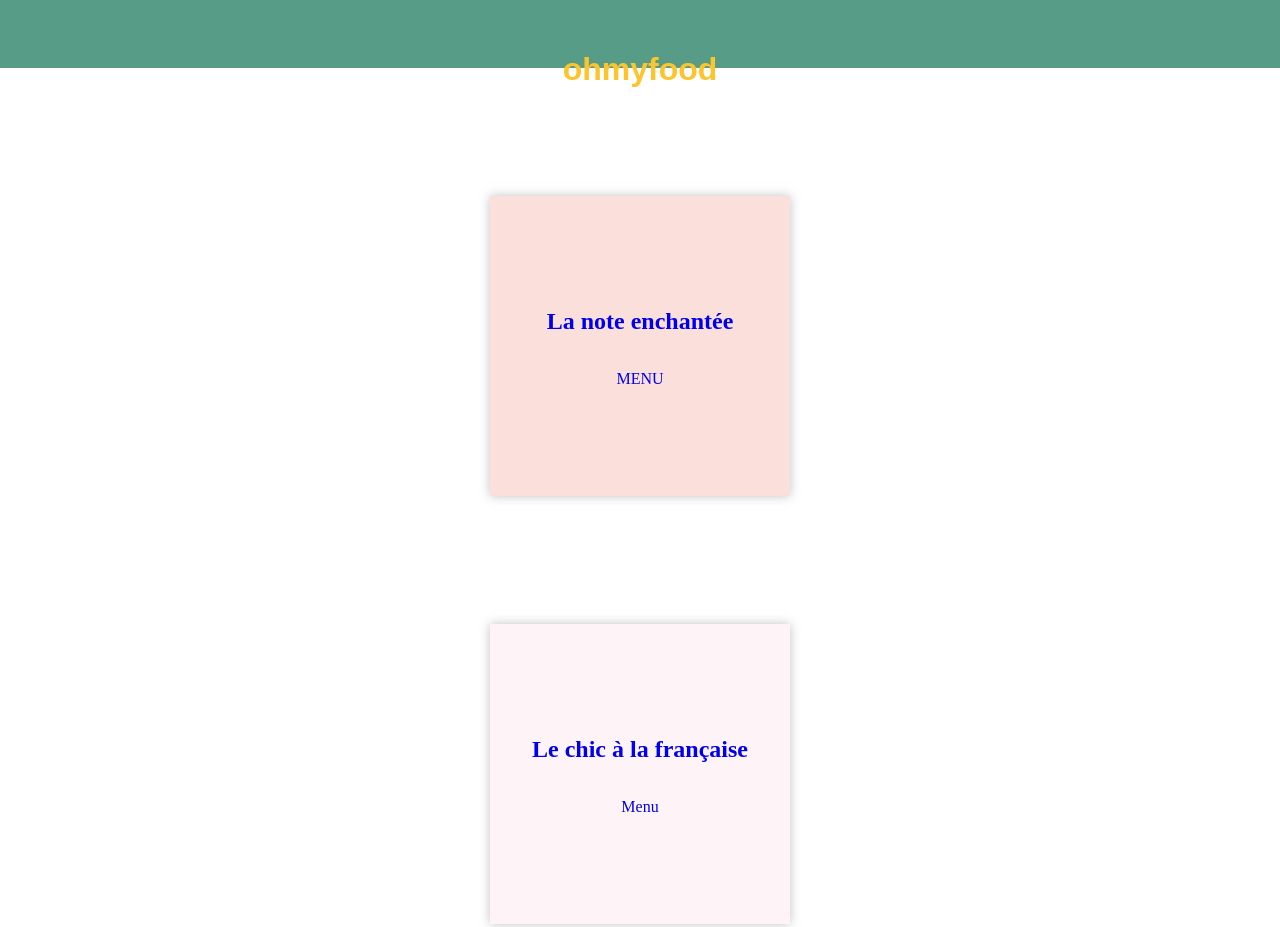
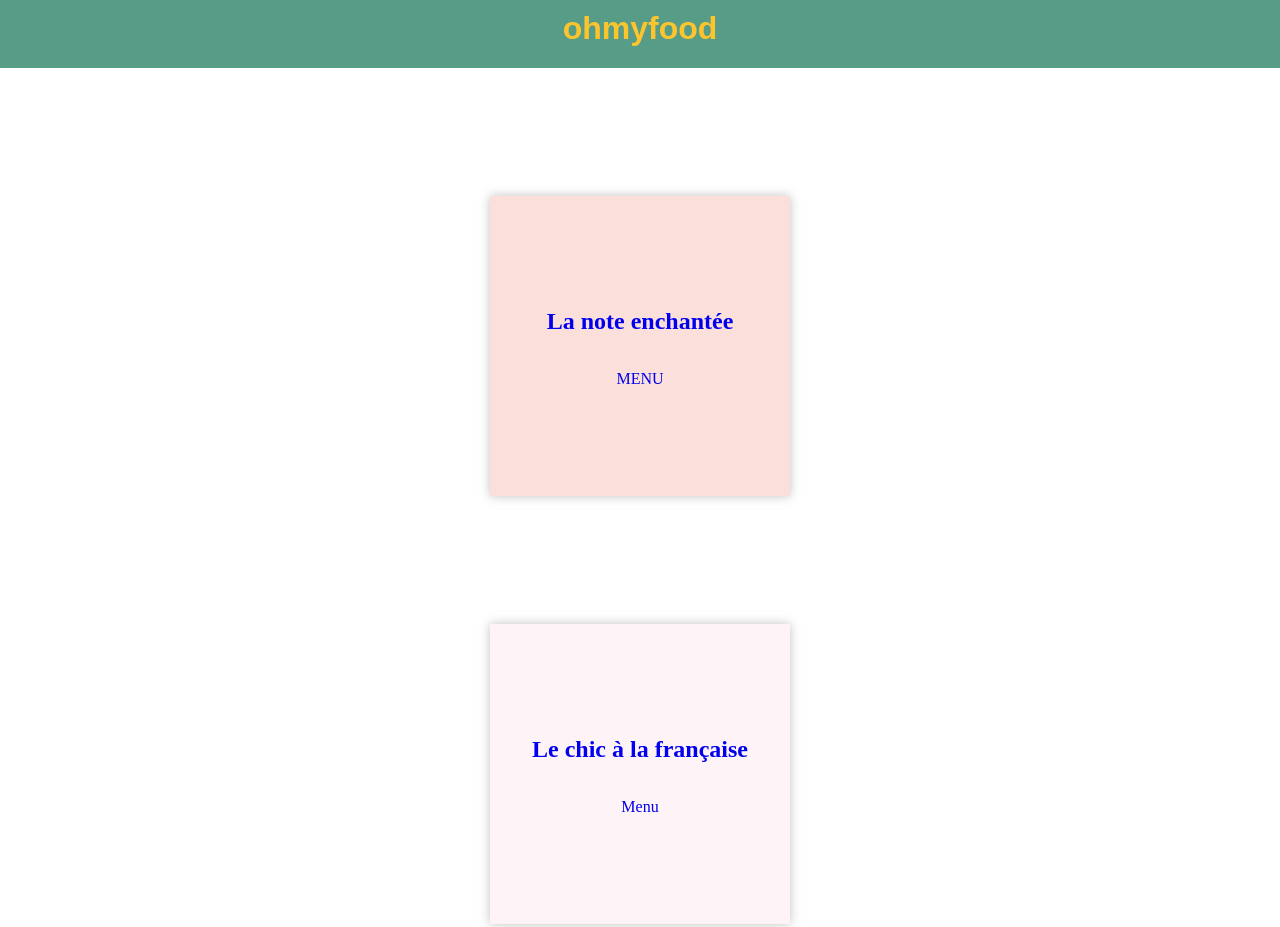
Before and after one commit to Karimachoui/oh-my-food, a plain HTML site: page html/index.html in a window 1280 px wide. Shown: the top 927 px of the page. Drawn offline with Linux system fonts and the light colour scheme.

Commit message:
centrage logo

```diff
--- a/sass/layout/_header.scss
+++ b/sass/layout/_header.scss
@@ -1,9 +1,11 @@
 .header__heading{
+    display: flex;
     background-color: $color-header-footer;
     height: 68px;
     .header__logo{
         color: $color-header-text;
-        margin-top: 4%;
+        margin: auto;
+        margin-top: 10px;
         font-family: 'Monserrat', sans-serif;
         text-align: center;
     }
```
Also changed, not shown: sass/style.css, 1 other file.
